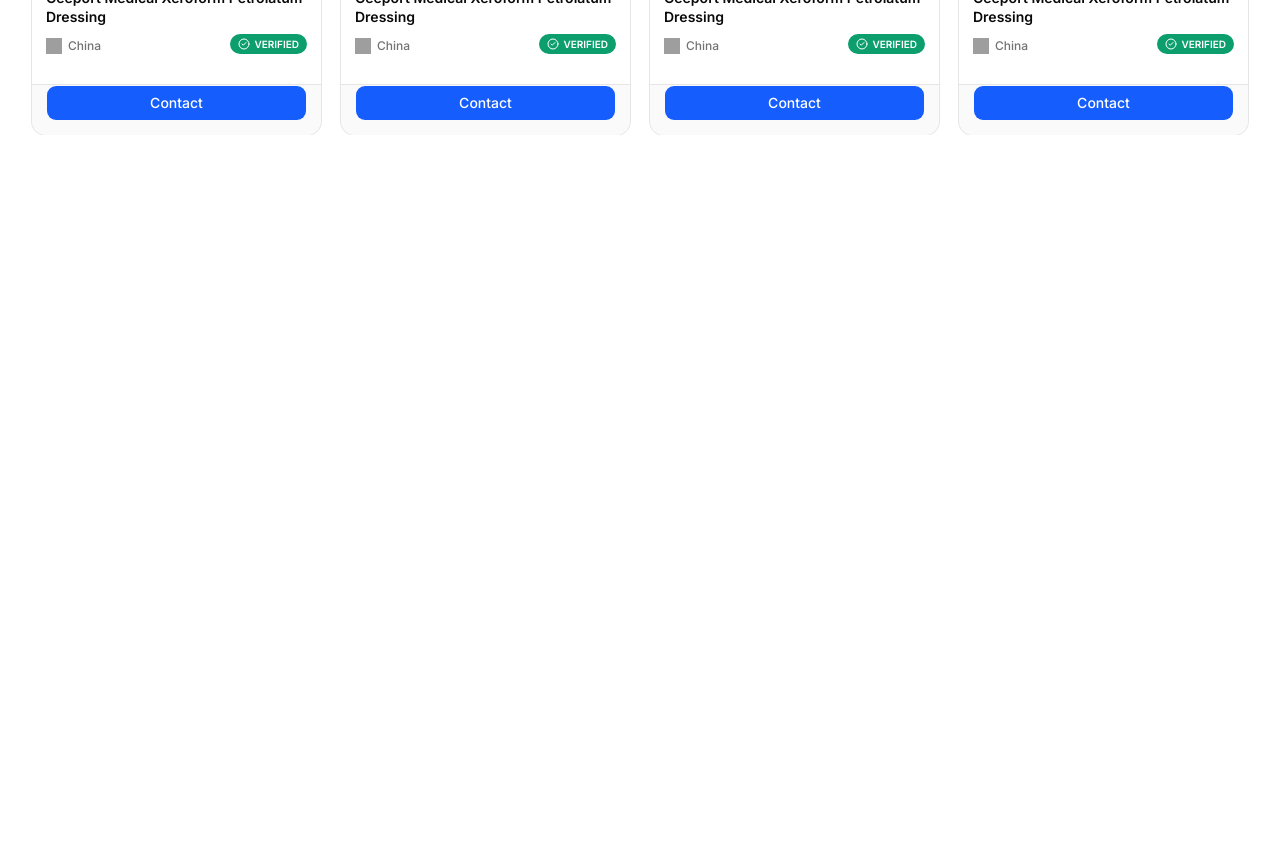
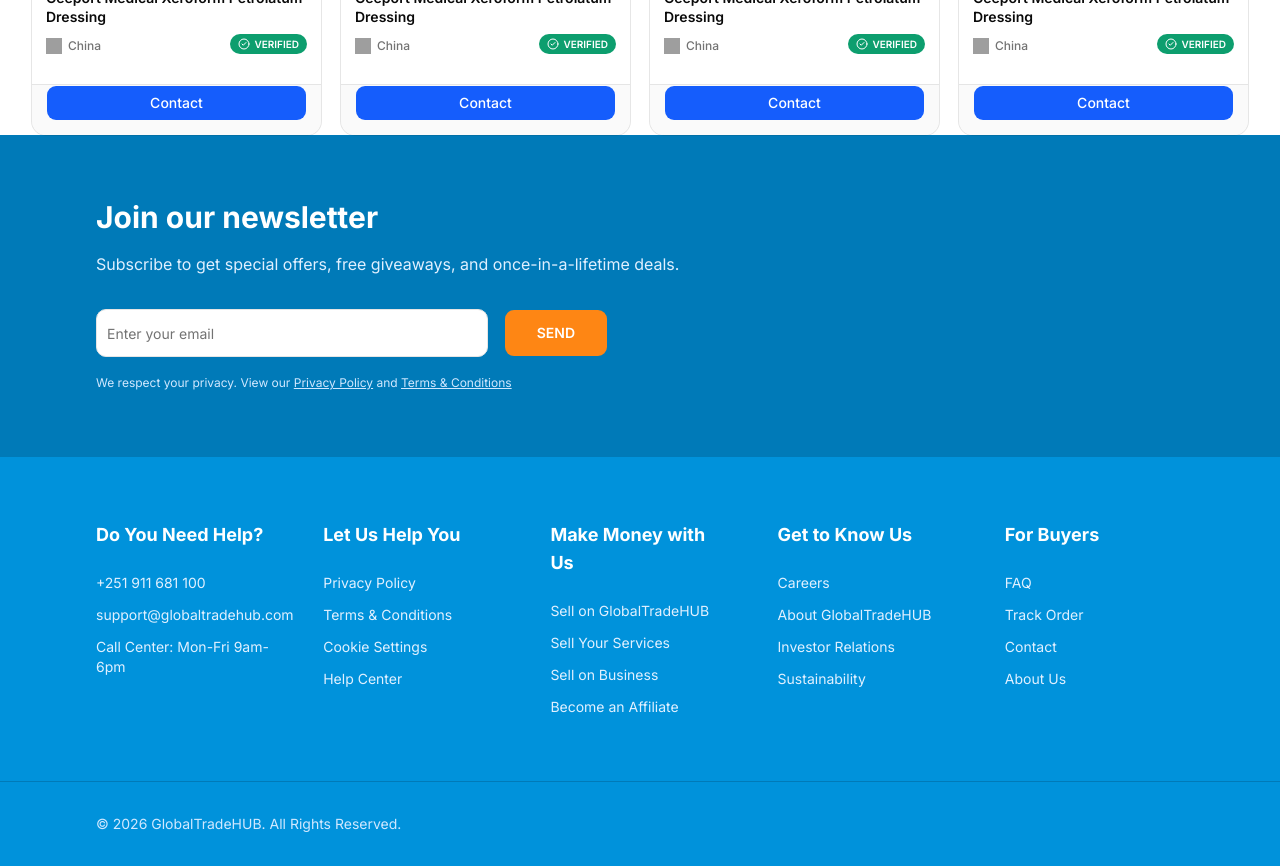
Before and after one commit to yohannes-tesfaye/b2b, a Next.js app: page / in a window 1280 px wide. Shown: the part 2360-3226 px from the top of the page. Before the commit the page ends 2495 px from the top, so only its background shows below. Built offline with nearby package versions, Linux system fonts and the light colour scheme; grey boxes are pictures that could not be loaded.

Commit message:
feat: basic footer

```diff
--- a/app/(main)/(user-facing)/page.tsx
+++ b/app/(main)/(user-facing)/page.tsx
@@ -1,4 +1,5 @@
 import HeroSection from "@/components/Landing/Hero";
+import Footer from "@/components/shared/Footer";
 import Header from "@/components/shared/Header";
 import { ProductCard } from "@/components/shared/ProductCard";
 import ProductSectionSupplier from "@/components/shared/ProductSectionSupplier";
@@ -27,6 +28,8 @@ const Home = () => {
           <ProductCard type="supplier" />
         </div>
       </div>
+
+      <Footer />
     </div>
   );
 };
--- /dev/null
+++ b/components/shared/Footer.tsx
@@ -0,0 +1,247 @@
+import Link from "next/link";
+import { Button } from "@/components/ui/button";
+import { Input } from "@/components/ui/input";
+
+function Footer() {
+  return (
+    <footer
+      className="w-full text-white"
+      style={{ backgroundColor: "#0092DB" }}
+      id="footer"
+    >
+      {/* Newsletter Section */}
+      <div
+        className="py-16 px-6 md:px-12 lg:px-24"
+        style={{ backgroundColor: "#007AB8" }}
+      >
+        <div className="max-w-7xl mx-auto">
+          <h2 className="text-3xl font-bold mb-4">Join our newsletter</h2>
+          <p
+            className="mb-8 text-base leading-relaxed"
+            style={{ color: "#E0F0FF" }}
+          >
+            Subscribe to get special offers, free giveaways, and
+            once-in-a-lifetime deals.
+          </p>
+          <div className="flex flex-col sm:flex-row gap-4 max-w-lg">
+            <Input
+              type="email"
+              placeholder="Enter your email"
+              className="bg-white text-gray-900 placeholder-gray-500 h-12"
+            />
+            <Button
+              className="text-white font-semibold h-12 px-8 transition-all hover:opacity-90"
+              style={{ backgroundColor: "#FE8614" }}
+            >
+              SEND
+            </Button>
+          </div>
+          <p
+            className="text-xs mt-4 leading-relaxed"
+            style={{ color: "#D0E8FF" }}
+          >
+            We respect your privacy. View our{" "}
+            <Link href="/privacy-policy" className="underline hover:text-white">
+              Privacy Policy
+            </Link>{" "}
+            and{" "}
+            <Link
+              href="/terms-and-conditions"
+              className="underline hover:text-white"
+            >
+              Terms & Conditions
+            </Link>
+          </p>
+        </div>
+      </div>
+
+      {/* Link Sections */}
+      <div className=" mx-auto px-6 md:px-12 lg:px-24 py-16">
+        <div className="grid grid-cols-1 sm:grid-cols-2 lg:grid-cols-5 gap-12">
+          {/* Do You Need Help */}
+          <div>
+            <h3 className="font-bold text-lg mb-6">Do You Need Help?</h3>
+            <ul className="space-y-3 text-sm" style={{ color: "#E0F0FF" }}>
+              <li>+251 911 681 100</li>
+              <li>support@globaltradehub.com</li>
+              <li>Call Center: Mon-Fri 9am-6pm</li>
+            </ul>
+          </div>
+
+          {/* Let Us Help You */}
+          <div>
+            <h3 className="font-bold text-lg mb-6">Let Us Help You</h3>
+            <ul className="space-y-3 text-sm" style={{ color: "#E0F0FF" }}>
+              <li>
+                <Link
+                  href="/privacy-policy"
+                  className="hover:text-white transition-colors"
+                >
+                  Privacy Policy
+                </Link>
+              </li>
+              <li>
+                <Link
+                  href="/terms-and-conditions"
+                  className="hover:text-white transition-colors"
+                >
+                  Terms & Conditions
+                </Link>
+              </li>
+              <li>
+                <Link
+                  href="/cookie-settings"
+                  className="hover:text-white transition-colors"
+                >
+                  Cookie Settings
+                </Link>
+              </li>
+              <li>
+                <Link
+                  href="/help-center"
+                  className="hover:text-white transition-colors"
+                >
+                  Help Center
+                </Link>
+              </li>
+            </ul>
+          </div>
+
+          {/* Make Money with Us */}
+          <div>
+            <h3 className="font-bold text-lg mb-6">Make Money with Us</h3>
+            <ul className="space-y-3 text-sm" style={{ color: "#E0F0FF" }}>
+              <li>
+                <Link
+                  href="/sell"
+                  className="hover:text-white transition-colors"
+                >
+                  Sell on GlobalTradeHUB
+                </Link>
+              </li>
+              <li>
+                <Link
+                  href="/sell-services"
+                  className="hover:text-white transition-colors"
+                >
+                  Sell Your Services
+                </Link>
+              </li>
+              <li>
+                <Link
+                  href="/business"
+                  className="hover:text-white transition-colors"
+                >
+                  Sell on Business
+                </Link>
+              </li>
+              <li>
+                <Link
+                  href="/affiliate"
+                  className="hover:text-white transition-colors"
+                >
+                  Become an Affiliate
+                </Link>
+              </li>
+            </ul>
+          </div>
+
+          {/* Get to Know Us */}
+          <div>
+            <h3 className="font-bold text-lg mb-6">Get to Know Us</h3>
+            <ul className="space-y-3 text-sm" style={{ color: "#E0F0FF" }}>
+              <li>
+                <Link
+                  href="/careers"
+                  className="hover:text-white transition-colors"
+                >
+                  Careers
+                </Link>
+              </li>
+              <li>
+                <Link
+                  href="/about"
+                  className="hover:text-white transition-colors"
+                >
+                  About GlobalTradeHUB
+                </Link>
+              </li>
+              <li>
+                <Link
+                  href="/investor-relations"
+                  className="hover:text-white transition-colors"
+                >
+                  Investor Relations
+                </Link>
+              </li>
+              <li>
+                <Link
+                  href="/sustainability"
+                  className="hover:text-white transition-colors"
+                >
+                  Sustainability
+                </Link>
+              </li>
+            </ul>
+          </div>
+
+          {/* For Buyers */}
+          <div>
+            <h3 className="font-bold text-lg mb-6">For Buyers</h3>
+            <ul className="space-y-3 text-sm" style={{ color: "#E0F0FF" }}>
+              <li>
+                <Link
+                  href="/faq"
+                  className="hover:text-white transition-colors"
+                >
+                  FAQ
+                </Link>
+              </li>
+              <li>
+                <Link
+                  href="/track-order"
+                  className="hover:text-white transition-colors"
+                >
+                  Track Order
+                </Link>
+              </li>
+              <li>
+                <Link
+                  href="/contact"
+                  className="hover:text-white transition-colors"
+                >
+                  Contact
+                </Link>
+              </li>
+              <li>
+                <Link
+                  href="/about-us"
+                  className="hover:text-white transition-colors"
+                >
+                  About Us
+                </Link>
+              </li>
+            </ul>
+          </div>
+        </div>
+      </div>
+
+      <BottomFooter />
+    </footer>
+  );
+}
+
+function BottomFooter() {
+  return (
+    <div
+      className="max-w-7xl mx-auto px-6 md:px-12 lg:px-24 py-8 border-t"
+      style={{ borderColor: "#007AB8" }}
+    >
+      <p className="text-sm" style={{ color: "#D0E8FF" }}>
+        © 2026 GlobalTradeHUB. All Rights Reserved.
+      </p>
+    </div>
+  );
+}
+
+export default Footer;
```
